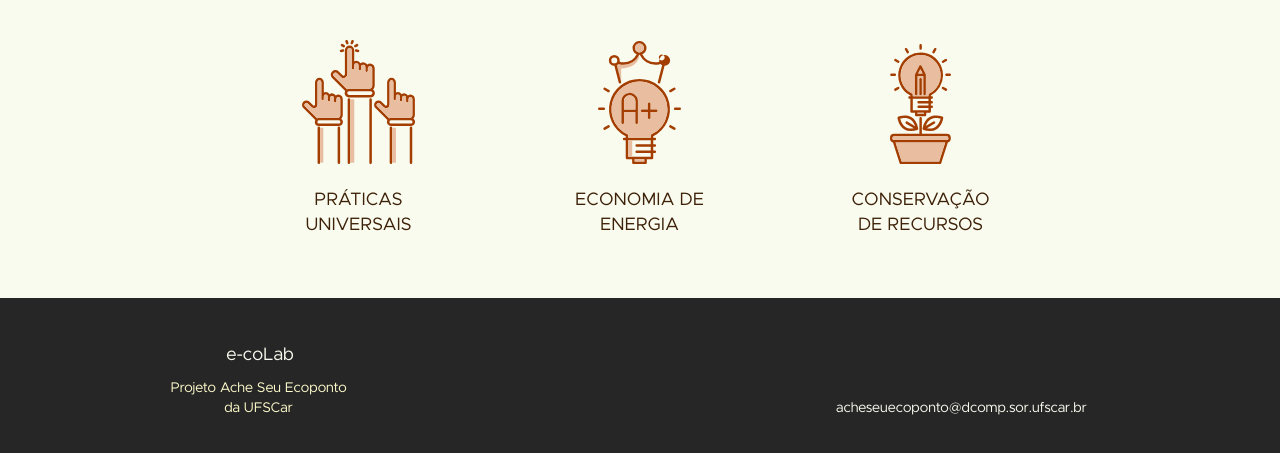
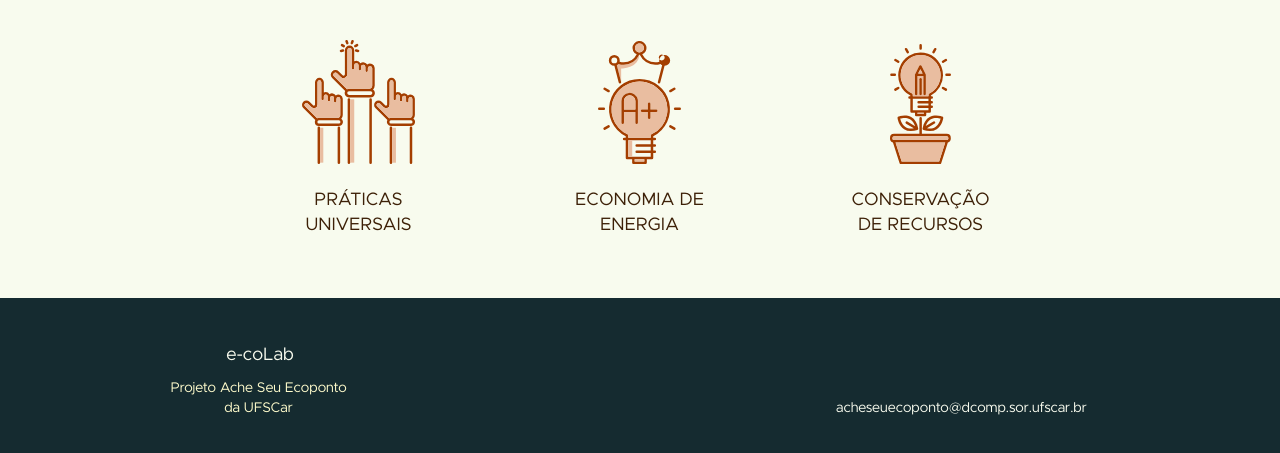
Before and after one commit to airotiv/e-coLab, a plain HTML site: page web/index.html in a window 1280 px wide. Shown: the part 1727-2180 px from the top of the page. Drawn offline with Linux system fonts and the light colour scheme.

Commit message:
Altera cor do footer

```diff
--- a/web/css/style.css
+++ b/web/css/style.css
@@ -356,7 +356,7 @@ img {
 
 /* FOOTER */
 .footer {
-  background-color: #262626;
+  background-color: #152b30;
 }
 
 .footer ul {
```
